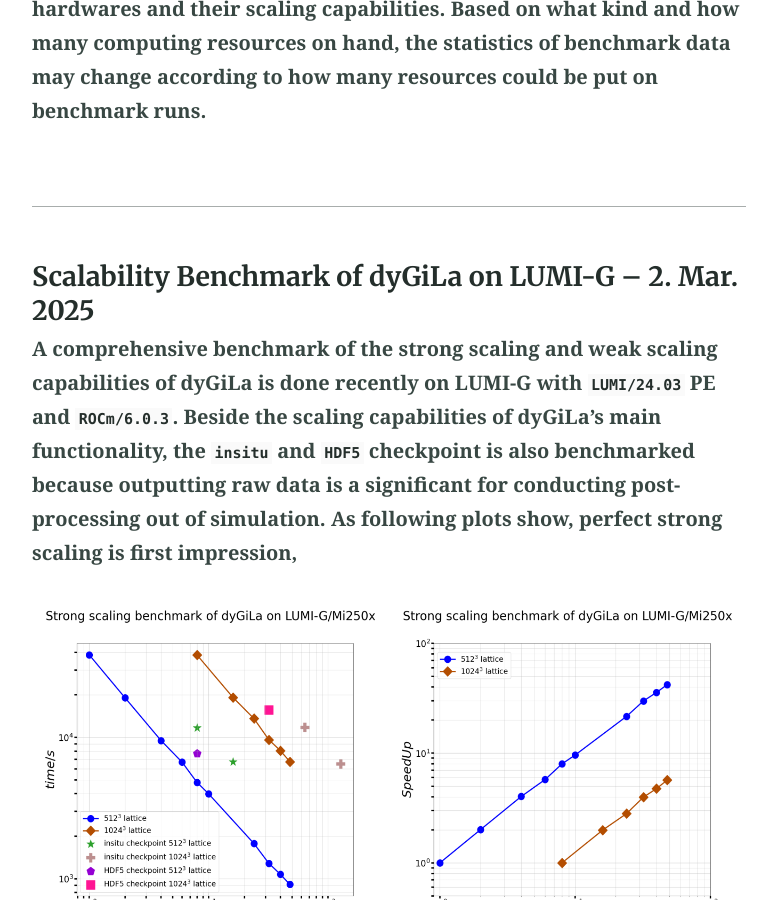
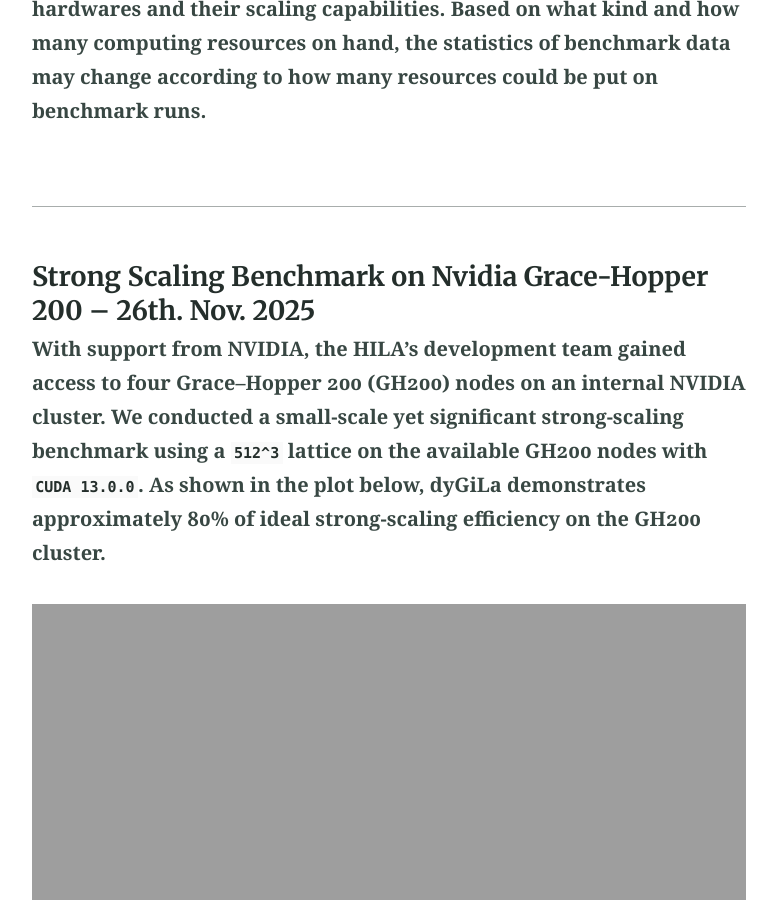
Before and after one commit to dyGiLa/dygila.github.io, a Jekyll site: the page built from benchmark.md, in a window 1280 px wide and 900 px high, scrolled down 671 px. Shown: the whole window, without its empty margins (251-1028 px from the left). Built offline with Jekyll 4.4.1, drawn with Linux system fonts in a browser that asks for light colours; some of the changed text lies outside the part shown.

Commit message:
add benchmark data

```diff
--- a/benchmark.md
+++ b/benchmark.md
@@ -7,6 +7,17 @@ Along the course of development and deploy of dyGiLa, multiple stages of benchma
 This page dedicates to track the benchmarks of dyGiLa on different hardwares and their scaling capabilities.
 Based on what kind and how many computing resources on hand, the statistics of benchmark data may change according to how many
 resources could be put on benchmark runs.
+
+***
+#### Strong Scaling Benchmark on Nvidia Grace-Hopper 200 -- 26th. Nov. 2025
+With support from NVIDIA, the HILA's development team gained access to four Grace–Hopper 200 (GH200) nodes on an internal NVIDIA cluster.
+We conducted a small-scale yet significant strong-scaling benchmark using a `512^3` lattice on the available GH200 nodes with `CUDA 13.0.0`.
+As shown in the plot below, dyGiLa demonstrates approximately 80% of ideal strong-scaling efficiency on the GH200 cluster.
+
+<img src="{{ site.github.url }}/pic/Strong-Scaling-512-dyGiLA-GH200.png.png" alt="Home" width="130%">
+
+The benchmark was conducted using the NVIDIA HPC SDK (`nvhpc 25.9`) with `CUDA 13.0.0`, alongside `UCX 1.19.0` built with `GCC 13.3.0`, and `OpenMPI 5.0.8`.
+The workload was chosen from a representative dyGiLa production run and excludes heavy parallel I/O to focus on compute and communication performance.
 
 ***
 #### Scalability Benchmark of dyGiLa on LUMI-G -- 2. Mar. 2025
```
Also changed, not shown: index.md (+1 -1 lines), pic/Strong-Scaling-512-dyGiLA-GH200.png (added).
